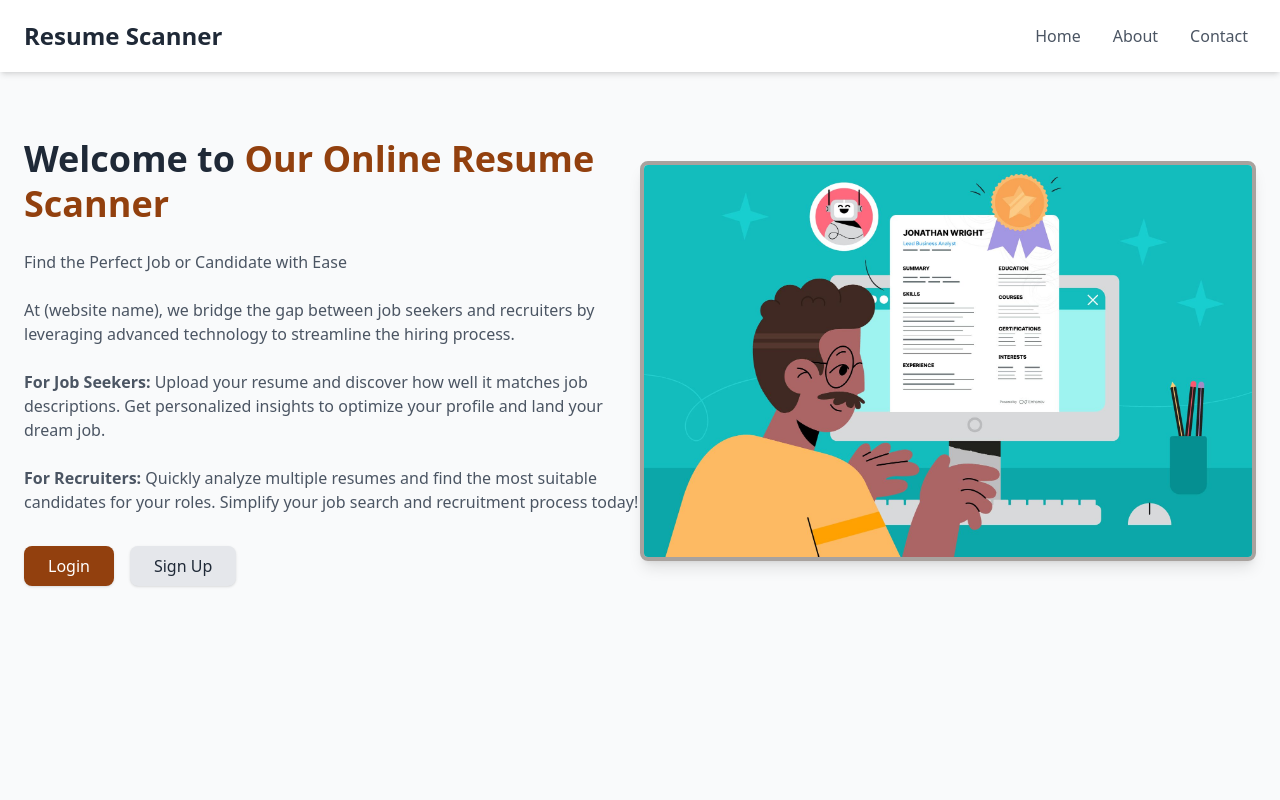
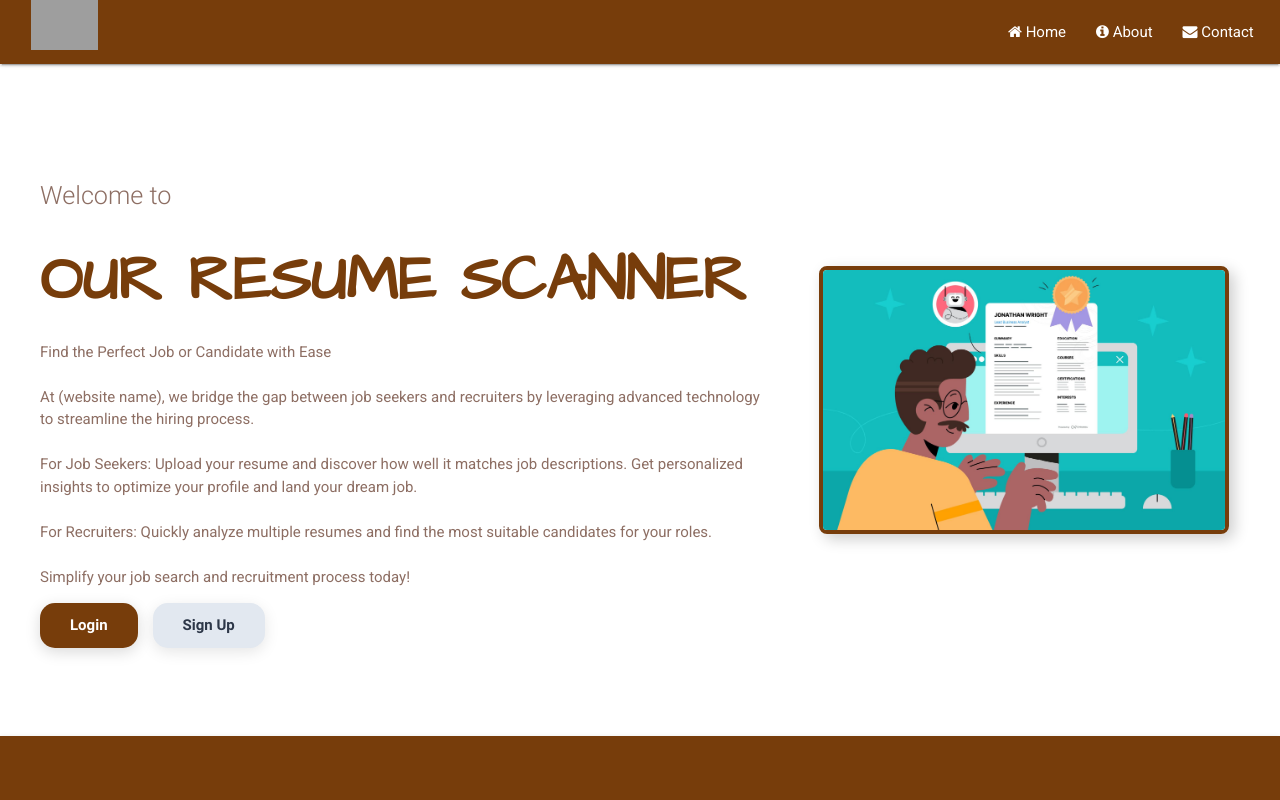
Before and after one commit to Joel0423/Resume-Scanner, a Flask app: page / in a window 1280 px wide. Run offline with Flask 3, Linux system fonts and the light colour scheme; parts of the project's set-up code (start-up, migrations or seed data) failed here and were passed over; some libraries are stand-ins or nearby versions; grey boxes are pictures that could not be loaded.

Commit message:
Landing Page

```diff
--- /dev/null
+++ b/website/static/css/landing.css
@@ -0,0 +1,369 @@
+body {
+    display: flex;
+    min-height: 100vh;
+    flex-direction: column;
+  }
+
+  body:not(.css-loaded) {
+    visibility: hidden;
+}
+
+main {
+    flex: 1 0 auto;
+  }
+
+  h1.title,
+  .footer-copyright a {
+    font-family: 'Architects Daughter', cursive;
+    text-transform: uppercase;
+    font-weight: 900;
+  }
+
+  /* start welcome animation */
+
+  body.welcome {
+    background: #ffffff;
+    overflow: hidden;
+    -webkit-font-smoothing: antialiased;
+  }
+
+  .welcome .splash {
+    height: 0px;
+    padding: 0px;
+    border: 130em solid #ffffff;
+    position: fixed;
+    left: 50%;
+    top: 100%;
+    display: block;
+    box-sizing: initial;
+    overflow: hidden;
+    border-radius: 50%;
+    transform: translate(-50%, -50%);
+    -webkit-animation: puff 0.5s 1.8s cubic-bezier(0.55, 0.055, 0.675, 0.19) forwards, borderRadius 0.2s 2.3s linear forwards;
+            animation: puff 0.5s 1.8s cubic-bezier(0.55, 0.055, 0.675, 0.19) forwards, borderRadius 0.2s 2.3s linear forwards;
+  }
+
+  .welcome #welcome {
+    background: #783813;
+    width: 56px;
+    height: 56px;
+    position: absolute;
+    left: 50%;
+    top: 50%;
+    overflow: hidden;
+    opacity: 0;
+    transform: translate(-50%, -50%);
+    border-radius: 50%;
+    -webkit-animation: init 0.5s 0.2s cubic-bezier(0.55, 0.055, 0.675, 0.19) forwards, moveDown 1s 0.8s cubic-bezier(0.6, -0.28, 0.735, 0.045) forwards, moveUp 1s 1.8s cubic-bezier(0.175, 0.885, 0.32, 1.275) forwards, materia 0.5s 2.7s cubic-bezier(0.86, 0, 0.07, 1) forwards, hide 2s 2.9s ease forwards;
+            animation: init 0.5s 0.2s cubic-bezier(0.55, 0.055, 0.675, 0.19) forwards, moveDown 1s 0.8s cubic-bezier(0.6, -0.28, 0.735, 0.045) forwards, moveUp 1s 1.8s cubic-bezier(0.175, 0.885, 0.32, 1.275) forwards, materia 0.5s 2.7s cubic-bezier(0.86, 0, 0.07, 1) forwards, hide 2s 2.9s ease forwards;
+  }
+
+  /* moveIn */
+  .welcome header,
+  .welcome a.btn {
+    opacity: 0;
+    -webkit-animation: moveIn 2s 3.1s ease forwards;
+            animation: moveIn 2s 3.1s ease forwards;
+  }
+
+ /* Button Container */
+.button-container {
+    display: flex;
+    gap: 1rem; /* space between buttons */
+}
+
+/* Login Button */
+.btn-login {
+    background-color: #773d0b; /* bg-amber-800 */
+    color: white;
+    padding: 0.75rem 2rem; /* padding for larger buttons */
+    border-radius: 1rem; /* rounded-lg */
+    box-shadow: 0px 4px 15px rgba(0, 0, 0, 0.15); /* subtle shadow */
+    font-size: 1rem;
+    font-weight: 600;
+    border: none;
+    cursor: pointer;
+    transition: all 0.3s ease-in-out;
+}
+
+.btn-login:hover {
+    background-color: #7c5b3a; /* hover:bg-amber-700 */
+    transform: translateY(-4px); /* slight lift on hover */
+    box-shadow: 0px 8px 20px rgba(0, 0, 0, 0.2); /* enhanced shadow */
+}
+
+.btn-login:focus {
+    outline: none;
+    border: 2px solid #773d0b; /* border on focus */
+}
+
+/* Sign Up Button */
+.btn-signup {
+    background-color: #e2e8f0; /* bg-gray-200 */
+    color: #2d3748; /* text-gray-800 */
+    padding: 0.75rem 2rem; /* padding for larger buttons */
+    border-radius: 1rem; /* rounded-lg */
+    box-shadow: 0px 4px 15px rgba(0, 0, 0, 0.1); /* subtle shadow */
+    font-size: 1rem;
+    font-weight: 600;
+    border: none;
+    cursor: pointer;
+    transition: all 0.3s ease-in-out;
+}
+
+.btn-signup:hover {
+    background-color: #d1d5db; /* hover:bg-gray-300 */
+    transform: translateY(-4px); /* slight lift on hover */
+    box-shadow: 0px 8px 20px rgba(0, 0, 0, 0.2); /* enhanced shadow */
+}
+
+.btn-signup:focus {
+    outline: none;
+    border: 2px solid #d1d5db; /* border on focus */
+}
+
+.page-footer, .footer-copyright {
+  background-color: #773d0b !important;
+}
+
+footer {
+  min-height: 70px;
+  padding-bottom: 0 !important;
+  margin-bottom: 0 !important;
+}
+
+nav {
+  background-color: #ffffff !important; /* Set to brown */
+  color: #fff !important; /* Ensuring text remains white */
+}
+
+.text {
+  width: 60%;
+  float: left;
+  padding: 20px 0 20px 40px;
+  box-sizing: border-box;
+}
+
+.Image {
+  width: 40%;
+  float: right;
+  display: flex;
+  justify-content: center;
+  align-items: center;
+}
+
+.Image img {
+  max-width: 80%;
+  height: auto;
+  border-radius: 8px;
+  box-shadow: 5px 5px 15px rgba(0, 0, 0, 0.2);
+  border: 4px solid #773d0b; /* Adjust the color to match your theme */
+}
+
+/* Clearfix to prevent layout issues */
+main::after {
+  content: "";
+  display: table;
+  clear: both;
+}
+
+/* Responsive Design */
+@media (max-width: 768px) {
+  .text, .Image {
+      width: 100%;
+      float: none;
+      text-align: center;
+  }
+}
+
+  @-webkit-keyframes init {
+    0% {
+      width: 0px;
+      height: 0px;
+    }
+    100% {
+      width: 56px;
+      height: 56px;
+      margin-top: 0px;
+      opacity: 1;
+    }
+  }
+
+  @keyframes init {
+    0% {
+      width: 0px;
+      height: 0px;
+    }
+    100% {
+      width: 56px;
+      height: 56px;
+      margin-top: 0px;
+      opacity: 1;
+    }
+  }
+
+  @-webkit-keyframes puff {
+    0% {
+      top: 100%;
+      height: 0px;
+      padding: 0px;
+    }
+    100% {
+      top: 50%;
+      height: 100%;
+      padding: 0px 100%;
+    }
+  }
+
+  @keyframes puff {
+    0% {
+      top: 100%;
+      height: 0px;
+      padding: 0px;
+    }
+    100% {
+      top: 50%;
+      height: 100%;
+      padding: 0px 100%;
+    }
+  }
+
+  @-webkit-keyframes borderRadius {
+    0% {
+      border-radius: 50%;
+    }
+    100% {
+      border-radius: 0px;
+    }
+  }
+
+  @keyframes borderRadius {
+    0% {
+      border-radius: 50%;
+    }
+    100% {
+      border-radius: 0px;
+    }
+  }
+
+  @-webkit-keyframes moveDown {
+    0% {
+      top: 50%;
+    }
+    50% {
+      top: 40%;
+    }
+    100% {
+      top: 100%;
+    }
+  }
+
+  @keyframes moveDown {
+    0% {
+      top: 50%;
+    }
+    50% {
+      top: 40%;
+    }
+    100% {
+      top: 100%;
+    }
+  }
+
+  @-webkit-keyframes moveUp {
+    0% {
+      background: #773d0b;
+      top: 100%;
+    }
+    50% {
+      top: 40%;
+    }
+    100% {
+      top: 50%;
+      background: #773d0b;
+    }
+  }
+
+  @keyframes moveUp {
+    0% {
+      background: #773d0b;
+      top: 100%;
+    }
+    50% {
+      top: 40%;
+    }
+    100% {
+      top: 50%;
+      background: #773d0b;
+    }
+  }
+
+  @-webkit-keyframes materia {
+    0% {
+      background: #773d0b;
+    }
+    50% {
+      background: #773d0b;
+      top: 26px;
+    }
+    100% {
+      background: #773d0b;
+      width: 100%;
+      height: 64px;
+      border-radius: 0px;
+      top: 26px;
+    }
+  }
+
+  @keyframes materia {
+    0% {
+      background: #773d0b;
+    }
+    50% {
+      background: #773d0b;
+      top: 26px;
+    }
+    100% {
+      background: #773d0b;
+      width: 100%;
+      height: 64px;
+      border-radius: 0px;
+      top: 26px;
+    }
+  }
+
+  @-webkit-keyframes moveIn {
+    0% {
+      opacity: 0;
+    }
+    100% {
+      opacity: 1;
+    }
+  }
+
+  @keyframes moveIn {
+    0% {
+      opacity: 0;
+    }
+    100% {
+      opacity: 1;
+    }
+  }
+
+  @-webkit-keyframes hide {
+    0% {
+      opacity: 1;
+    }
+    100% {
+      opacity: 0;
+    }
+  }
+
+  @keyframes hide {
+    0% {
+      opacity: 1;
+    }
+    100% {
+      opacity: 0;
+    }
+  }
--- /dev/null
+++ b/website/static/javascript/landing.js
@@ -0,0 +1,5 @@
+/* $(document).ready(function(){
+    $('.modal-trigger').leanModal();
+    console.log("DOM fully loaded and parsed");
+  });
+ */
--- a/website/templates/landing.html
+++ b/website/templates/landing.html
@@ -1,75 +1,81 @@
 <!DOCTYPE html>
-<html lang="en">
-
+<html lang="en" >
 <head>
   <meta charset="UTF-8">
-    <meta name="viewport" content="width=device-width, initial-scale=1.0">
-    <title>Landing Page</title>
-    <script src="https://cdn.tailwindcss.com"></script>
+  <title>Resume Scanner</title>
+  <meta name="viewport" content="width=device-width, initial-scale=1"><link rel='stylesheet' href='https://cdnjs.cloudflare.com/ajax/libs/materialize/0.97.6/css/materialize.min.css'>
+<link rel='stylesheet' href='https://fonts.googleapis.com/icon?family=Material+Icons'>
+<link rel='stylesheet' href='https://fonts.googleapis.com/css?family=Architects+Daughter|Roboto&subset=latin,devanagari'>
+<link rel='stylesheet' href='https://maxcdn.bootstrapcdn.com/font-awesome/4.5.0/css/font-awesome.min.css'>
+<link rel='stylesheet' href='https://maxcdn.bootstrapcdn.com/font-awesome/4.5.0/css/font-awesome.min.css'>
+<link rel="stylesheet" href="static/css/landing.css" onload="document.body.classList.add('css-loaded')">
+
 </head>
 
-<body class="bg-gray-50">
-    <!-- Navigation Bar -->
-    <header class="bg-white shadow-md">
-        <div class="container mx-auto px-6 py-4 flex justify-between items-center">
-            <div class="text-2xl font-bold text-gray-800">Resume Scanner</div>
-            <nav>
-                <ul class="flex space-x-4">
-                    <div class="hover:bg-gray-400 p-2 rounded-lg text-gray-600 hover:text-white">
-                        <li><a href="#">Home</a></li>
+<!-- partial:index.partial.html -->
+<body class="welcome">
+  <span id="splash-overlay" class="splash"></span>
+  <span id="welcome" class="z-depth-4"></span>
+
+  <header class="navbar-fixed">
+    <nav class="row" style="background-color: #773d0b !important;">
+      <div class="col s12">
+        <div class="nav-wrapper">
+          <a href="#" class="brand-logo" style="padding-left: 20px;"><img src="logo.webp" alt="Resume" height="50"></a>
+          <ul class="right">
+            <li><a href="#home"><i class="fa fa-home"></i> Home</a></li>
+            <li><a href="#about"><i class="fa fa-info-circle"></i> About</a></li>
+            <li><a href="#contact"><i class="fa fa-envelope"></i> Contact</a></li>
+          </ul>
         </div>
-                    <div class="hover:bg-gray-400 p-2 rounded-lg text-gray-600 hover:text-white">
-                        <li><a href="#">About</a></li>
       </div>
-                    <div class="hover:bg-gray-400 p-2 rounded-lg text-gray-600 hover:text-white">
-                        <li><a href="#">Contact</a></li>
-                    </div>
-                </ul>
     </nav>
-        </div>
   </header>
 
-    <!-- Main Content -->
-    <main class="container mx-auto px-6 py-16 flex flex-col lg:flex-row items-center">
-        <!-- Introductory Text -->
-        <div class="lg:w-1/2 mb-10 lg:mb-0">
-            <h1 class="text-4xl font-extrabold text-gray-800 leading-tight mb-6">
-                Welcome to <span class="text-amber-800">Our Online Resume Scanner</span>
-            </h1>
+  <main class="valign-wrapper">
+    <div class = "text">
+    <span class="container brown-text text-lighten-1 ">
+      <p class="flow-text">Welcome to</p>
+      <h1 class="title" style="color: #773d0b !important;">Our Resume Scanner</h1>
       <p class="text-gray-600 mb-8">
         Find the Perfect Job or Candidate with Ease
         <br><br>
         At (website name), we bridge the gap between job seekers and recruiters by leveraging advanced
-                technology
-                to streamline the
-                hiring process.
-                <br>
-                <br>
+        technology to streamline the hiring process.
+        <br><br>
         <span class="font-bold">For Job Seekers:</span> Upload your resume and discover how well it matches
         job descriptions. Get personalized insights to optimize your profile and land your dream job.
-                <br>
-                <br>
+        <br><br>
         <span class="font-bold">For Recruiters:</span> Quickly analyze multiple resumes and find the most
         suitable candidates for your roles.
-
+        <br><br>
         Simplify your job search and recruitment process today!
     </p>
-            <div class="flex space-x-4">
-                <a href="/login"><button
-                        class="bg-amber-800 text-white px-6 py-2 rounded-lg shadow hover:bg-amber-700">Login</button></a>
 
-                <a href="/recruiter-or-jobseeker"><button
-                        class="bg-gray-200 text-gray-800 px-6 py-2 rounded-lg shadow hover:bg-gray-300">Sign
-                        Up</button></a>
+    <div class="button-container">
+      <a href="/login"><button class="btn-login">Login</button></a>
+
+      <a href="/recruiter-or-jobseeker"><button class="btn-signup">Sign Up</button></a>
+  </div>
+  </div>
+  <!-- Image -->
+  <div class="Image">
+    <img src="static/images/L.jpg" alt="Intro Image" class="rounded-lg shadow-lg border-4 border-stone-400">
+</div>
+
+    </span>
+
+  </main>
+  <nav>
+    <footer class="page-footer" style="background-color: #783813;">
+      <div class="footer-copyright" style="background-color: #783813 #9c562d;">
 
     </div>
-        </div>
+  </footer>
 
-        <!-- Image -->
-        <div class="lg:w-1/2">
-            <img src="static\images\L.jpg" alt="Intro Image" class="rounded-lg shadow-lg border-4 border-stone-400">
-        </div>
-    </main>
+<!-- partial -->
+  <script src='//cdnjs.cloudflare.com/ajax/libs/jquery/2.2.2/jquery.min.js'></script>
+<script src='https://cdnjs.cloudflare.com/ajax/libs/materialize/0.97.6/js/materialize.min.js'></script><script  src="static/javascript/landing.js"></script>
+
 </body>
-
 </html>
```
Lines whose indentation alone changed are shown as unchanged.
